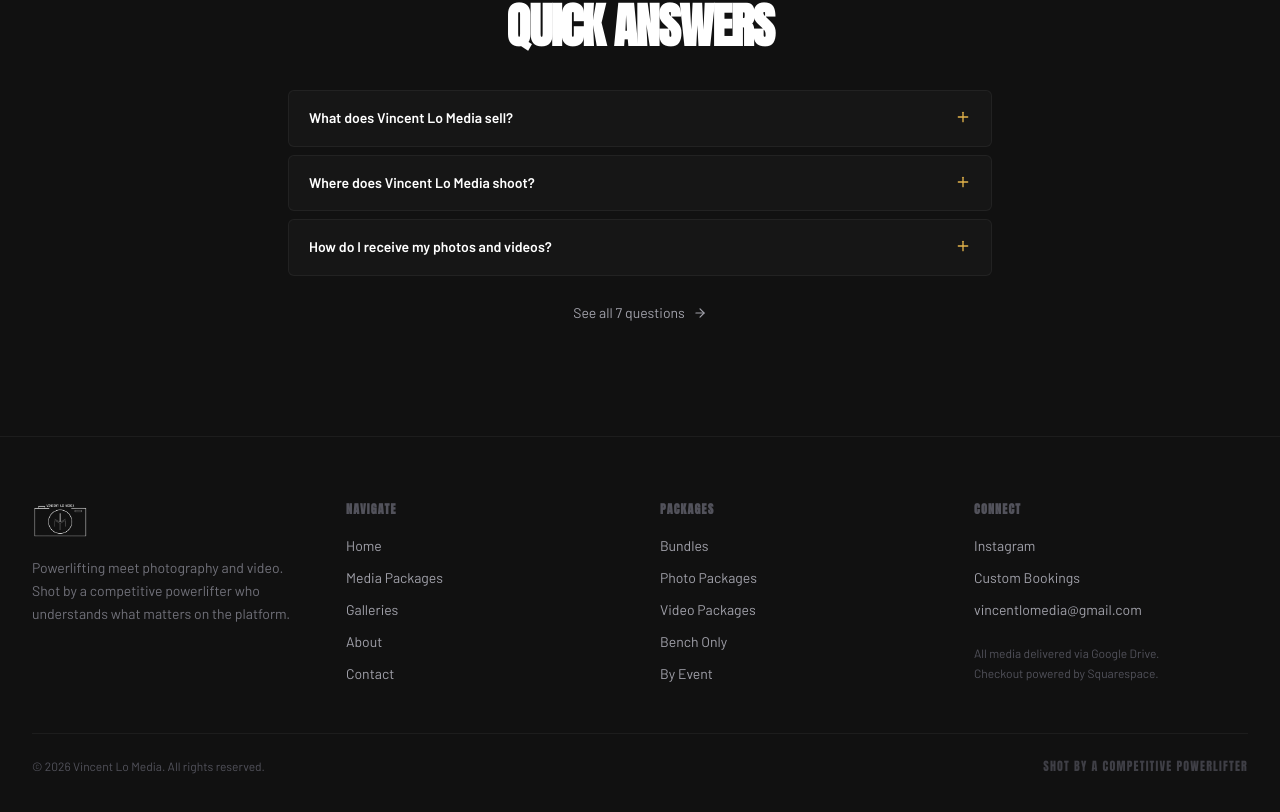
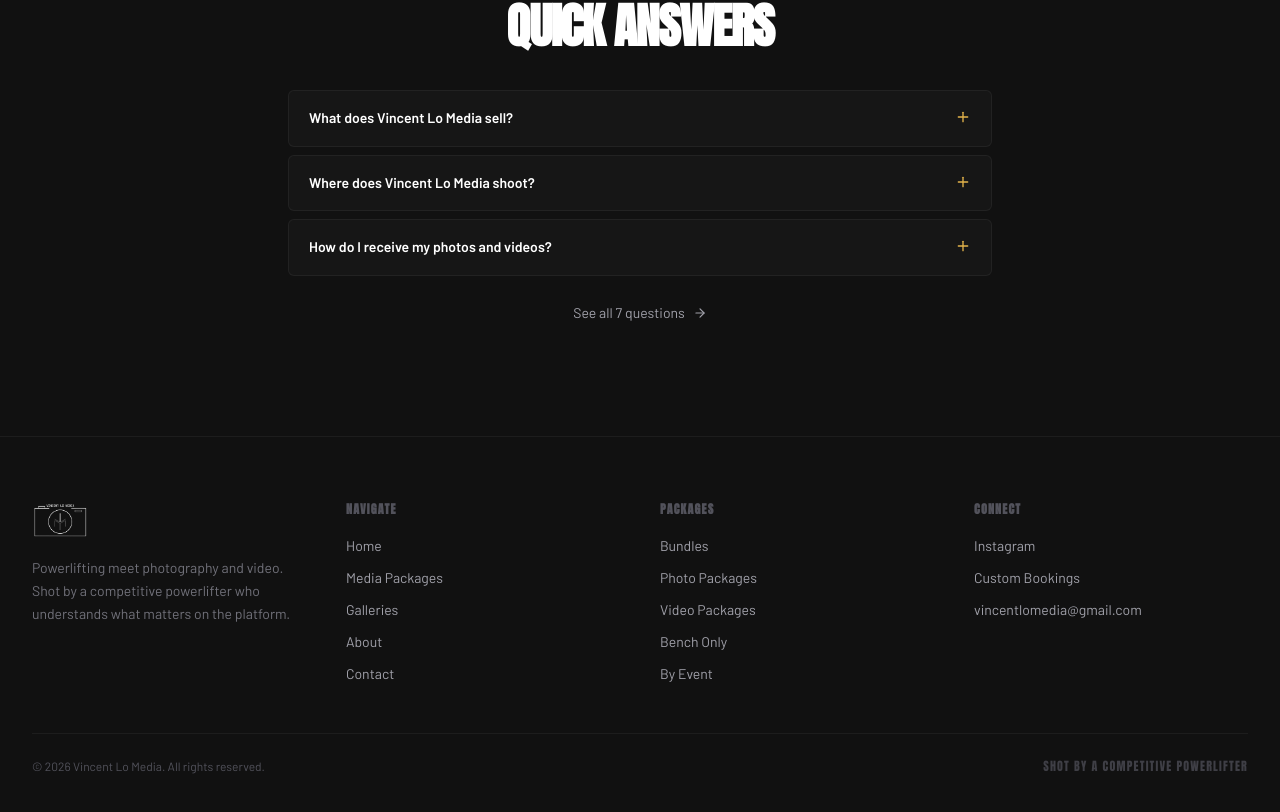
Before and after one commit to vincentlomedia/vincentlomedia-website, a Next.js app: page / in a window 1280 px wide. Shown: the part 7044-7856 px from the top of the page. Built offline with nearby package versions, Linux system fonts and the light colour scheme; no server answers.

Commit message:
Remove footer delivery and checkout notes

```diff
--- a/src/components/Footer.tsx
+++ b/src/components/Footer.tsx
@@ -105,14 +105,6 @@
                 </a>
               </li>
             </ul>
-            <div className="mt-6">
-              <p className="text-xs text-zinc-600">
-                All media delivered via Google Drive.
-              </p>
-              <p className="text-xs text-zinc-600 mt-1">
-                Checkout powered by Squarespace.
-              </p>
-            </div>
           </div>
         </div>
 
```
